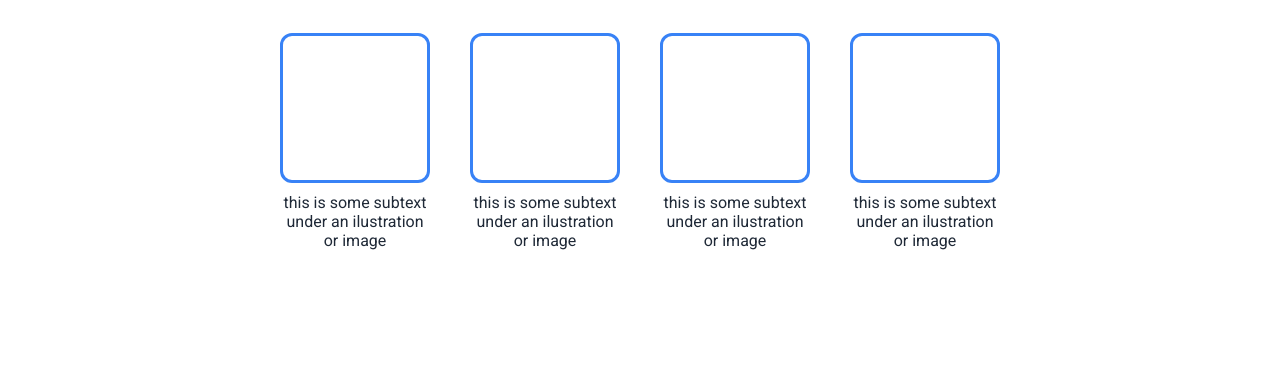
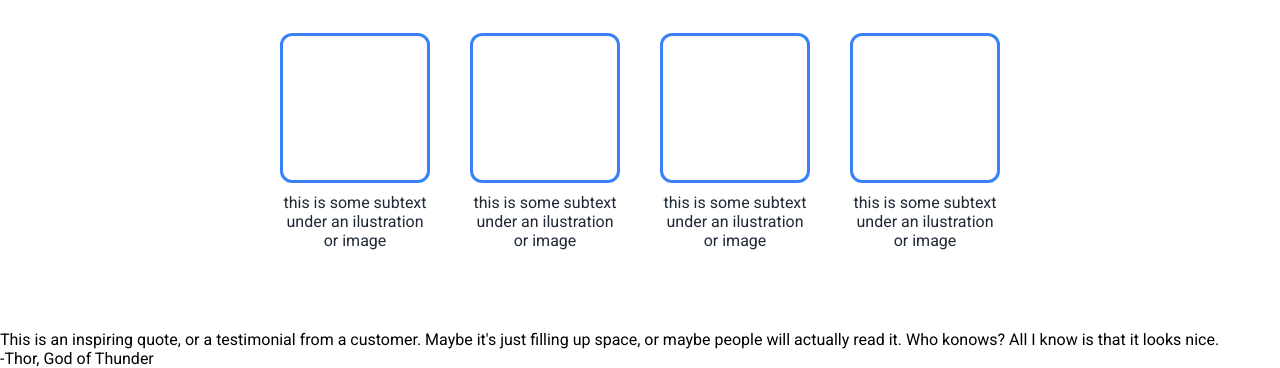
Before and after one commit to joshuaco/landing-page, a plain HTML site: page index.html in a window 1280 px wide. Shown: the part 497-865 px from the top of the page. Before the commit the page ends 827 px from the top, so only its background shows below. Drawn offline with Linux system fonts and the light colour scheme.

Commit message:
Add quote section structure

```diff
--- a/index.html
+++ b/index.html
@@ -68,6 +68,13 @@
       </div>
     </div>
   </section>
+
+  <section class="quote">
+    <div class="quote-text">
+      <p>This is an inspiring quote, or a testimonial from a customer. Maybe it's just filling up space, or maybe people will actually read it. Who konows? All I know is that it looks nice.</p>
+      <p>-Thor, God of Thunder</p>
+    </div>
+  </section>
 </body>
 
 </html>
```
